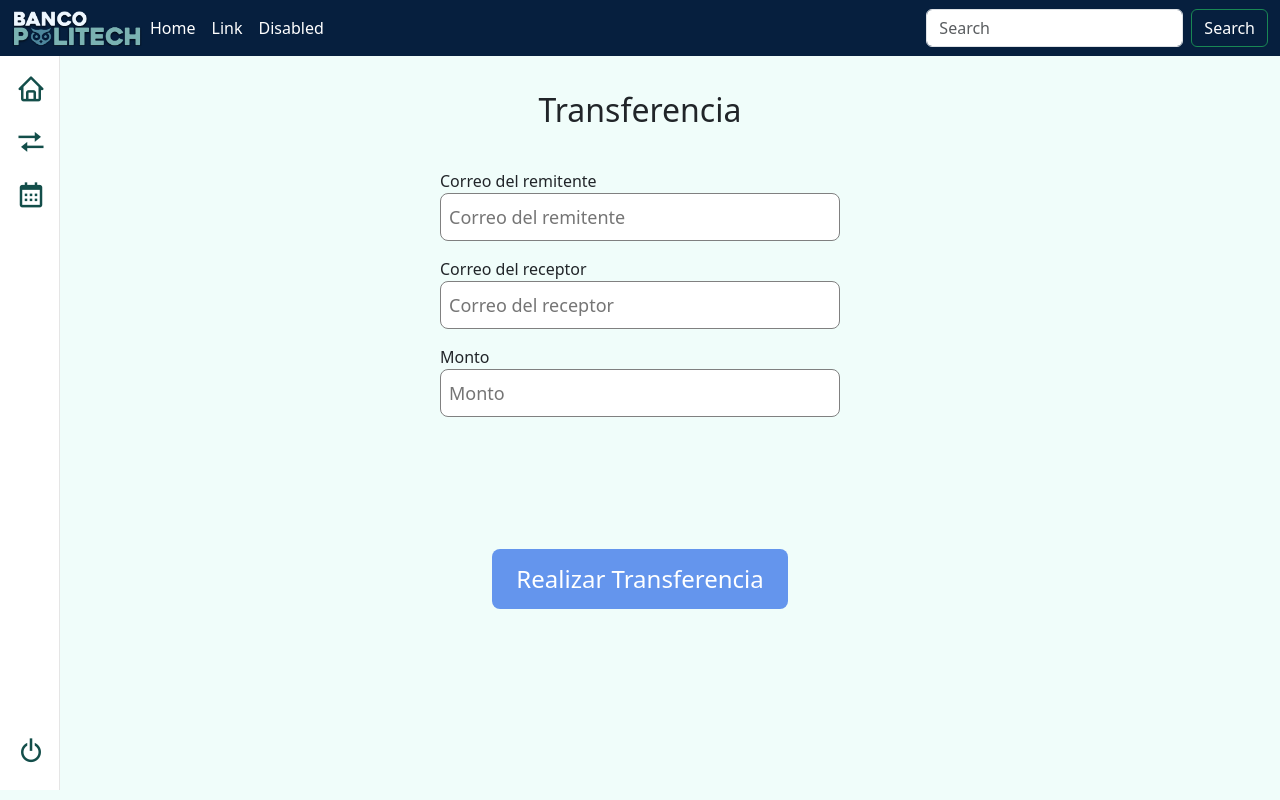
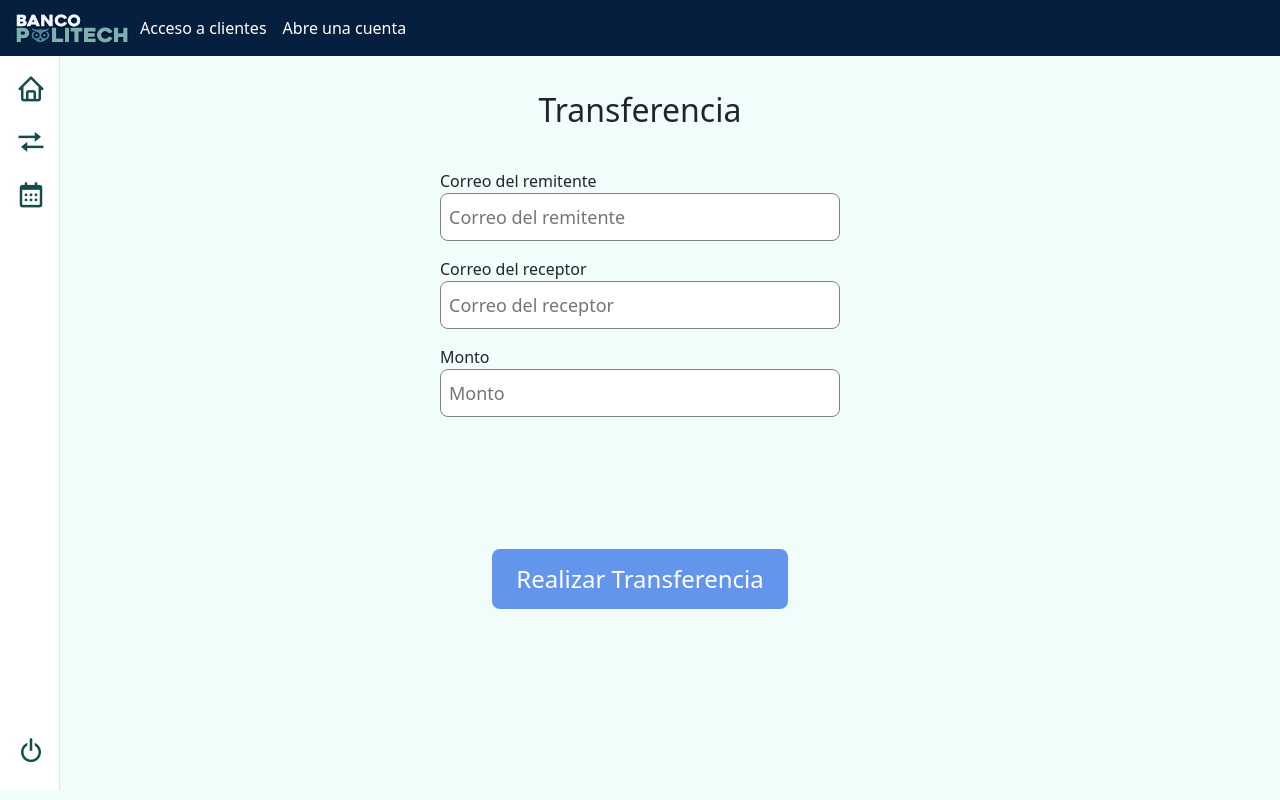
Before and after one commit to Mix-agames12/Politech-ISW2, a React (Create React App) app: page /transaction in a window 1280 px wide. Built offline with nearby package versions, Linux system fonts and the light colour scheme; a web font is replaced by a local one.

Commit message:
Update styles in Login.css, package.json, Login.js, GestionarCuentas.css, SignUp.js, Sidebar.js, App.css, Sidebar.css, and index.css

```diff
--- a/src/components/Header.js
+++ b/src/components/Header.js
@@ -7,29 +7,26 @@ import { verifyPasswordResetCode } from 'firebase/auth';
 export const Header = () => {
     return (
         <>
-            <nav className="navbar navbar-expand-lg bg-body- fixed-top" style={{ backgroundColor: '#061f3e' }}>
+            <nav className="navbar navbar-expand-lg bg-body- fixed-top" style={{ backgroundColor: '#061f3e', justifyContent: 'flex-end' }}>
                 <div className="container-fluid">
                     <button className="navbar-toggler" type="button" data-bs-toggle="collapse" data-bs-target="#navbarTogglerDemo03" aria-controls="navbarTogglerDemo03" aria-expanded="false" aria-label="Toggle navigation">
                         <span className="navbar-toggler-icon"></span>
                     </button>
                     {/* <a className="navbar-brand" href="#">BANCO POLITECH</a> */}
-                    <img src={Logo} alt="Logo Politech" width="130" height="35" style={ {padding: '0'} }/>
-                    <div className="collapse navbar-collapse" id="navbarTogglerDemo03">
+                    <img src={Logo} alt="Logo Politech" width="120" height="35" style={{ padding: '3px' }} />
+                    <div className="collapse navbar-collapse justify-content-end" id="navbarTogglerDemo03">
                         <ul className="navbar-nav me-auto mb-2 mb-lg-0">
                             <li className="nav-item">
-                                <a className="nav-link active" aria-current="page" href="#" style={{ color: 'white' }}>Home</a>
+                                <button className="nav-link active btn btn-link" aria-current="page" style={{ color: 'white' }}>Acceso a clientes</button>
                             </li>
                             <li className="nav-item">
-                                <a className="nav-link" href="#" style={{ color: 'white' }}>Link</a>
-                            </li>
-                            <li className="nav-item">
-                                <a className="nav-link disabled" aria-disabled="true" style={{ color: 'white' }}>Disabled</a>
+                                <button className="nav-link btn btn-link" style={{ color: 'white' }}>Abre una cuenta</button>
                             </li>
                         </ul>
-                        <form className="d-flex" role="search">
+                        {/* <form className="d-flex" role="search">
                             <input className="form-control me-2" type="search" placeholder="Search" aria-label="Search" />
                             <button className="btn btn-outline-success" type="submit" style={{ color: 'white' }}>Search</button>
-                        </form>
+                        </form> */}
                     </div>
                 </div>
             </nav>
```
